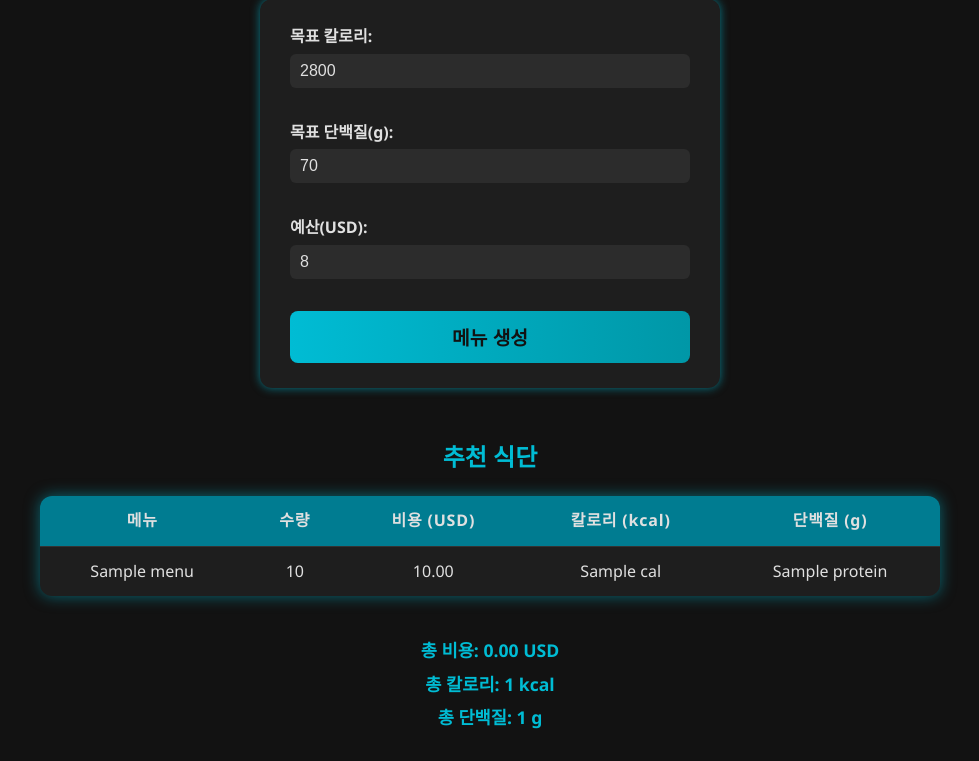
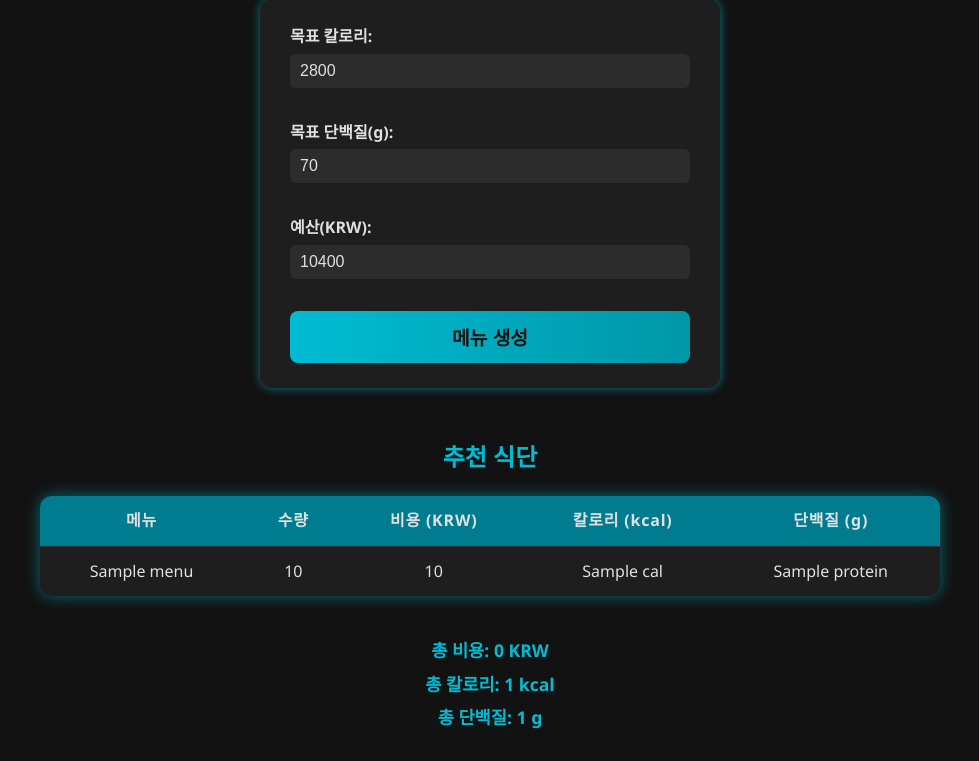
Before and after one commit to acatree/menu, a Flask app: template templates/index.html in a window 1280 px wide. Shown: the part 122-883 px from the top of the page, without its empty margins (150-1129 px from the left). Run offline with Flask 3, Linux system fonts and the light colour scheme; the template is opened without the code that fills it: most values are stand-ins (such as "Sample title", 1, 10 or a date in 2020).

Commit message:
Update index.html

```diff
--- a/templates/index.html
+++ b/templates/index.html
@@ -106,8 +106,8 @@
         <label>목표 단백질(g):
             <input type="number" name="protein" value="70" />
         </label>
-        <label>예산(USD):
-            <input type="number" step="0.1" name="budget" value="8" />
+        <label>예산(KRW):
+            <input type="number" step="0.1" name="budget" value="10400" />
         </label>
         <button type="submit">메뉴 생성</button>
     </form>
@@ -116,23 +116,23 @@
     <h2 style="text-align:center; color:#00bcd4;">추천 식단</h2>
     <table>
         <thead>
-            <tr><th>메뉴</th><th>수량</th><th>비용 (USD)</th><th>칼로리 (kcal)</th><th>단백질 (g)</th></tr>
+            <tr><th>메뉴</th><th>수량</th><th>비용 (KRW)</th><th>칼로리 (kcal)</th><th>단백질 (g)</th></tr>
         </thead>
         <tbody>
         {% for row in result %}
             <tr>
                 <td>{{ row.menu }}</td>
                 <td>{{ row.qty }}</td>
-                <td>{{ "%.2f"|format(row.cost) }}</td>
+                <td>{{ "%.0f"|format(row.cost) }}</td>
                 <td>{{ row.cal }}</td>
                 <td>{{ row.protein }}</td>
             </tr>
         {% endfor %}
         </tbody>
     </table>
-    <p>총 비용: {{ "%.2f"|format(total_cost) }} USD</p>
+    <p>총 비용: {{ "%.0f"|format(total_cost) }} KRW</p>
     <p>총 칼로리: {{ total_cal }} kcal</p>
     <p>총 단백질: {{ total_protein }} g</p>
     {% endif %}
 </body>
-    </html>
+</html>
```
